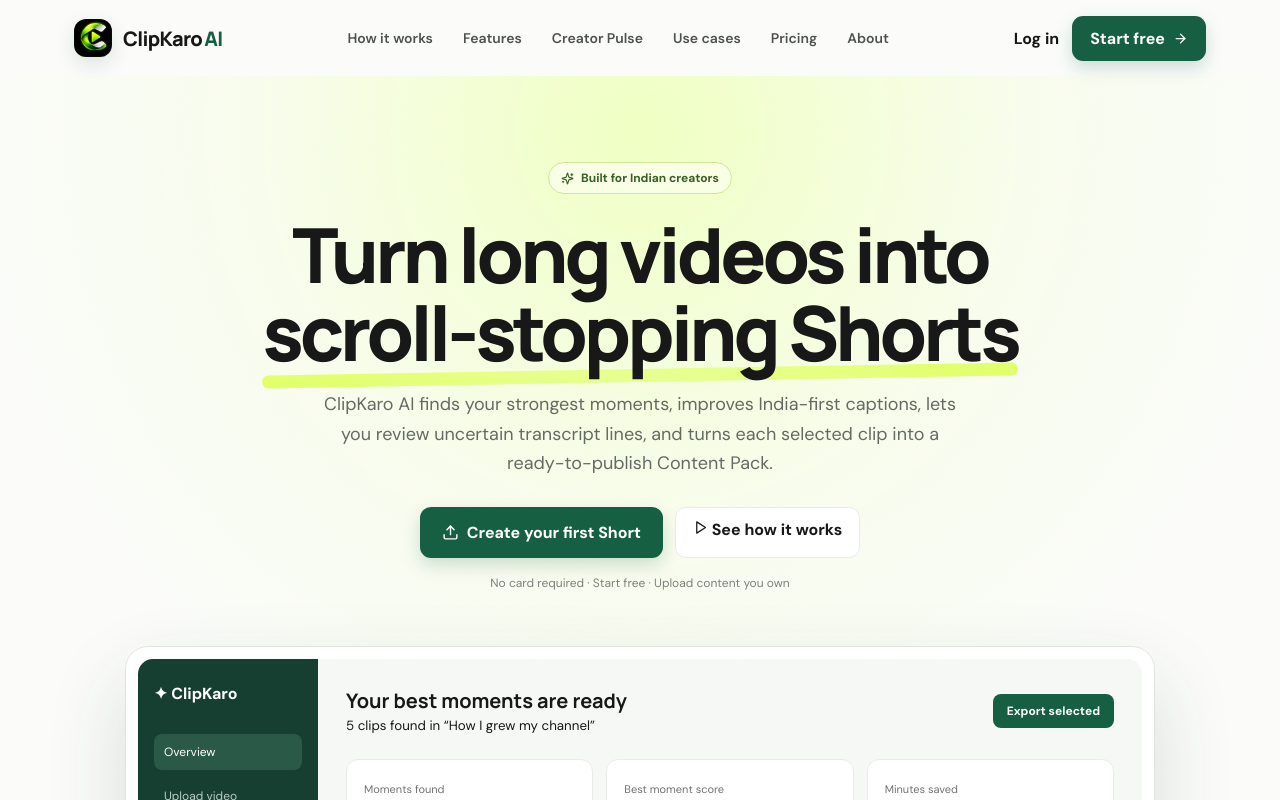
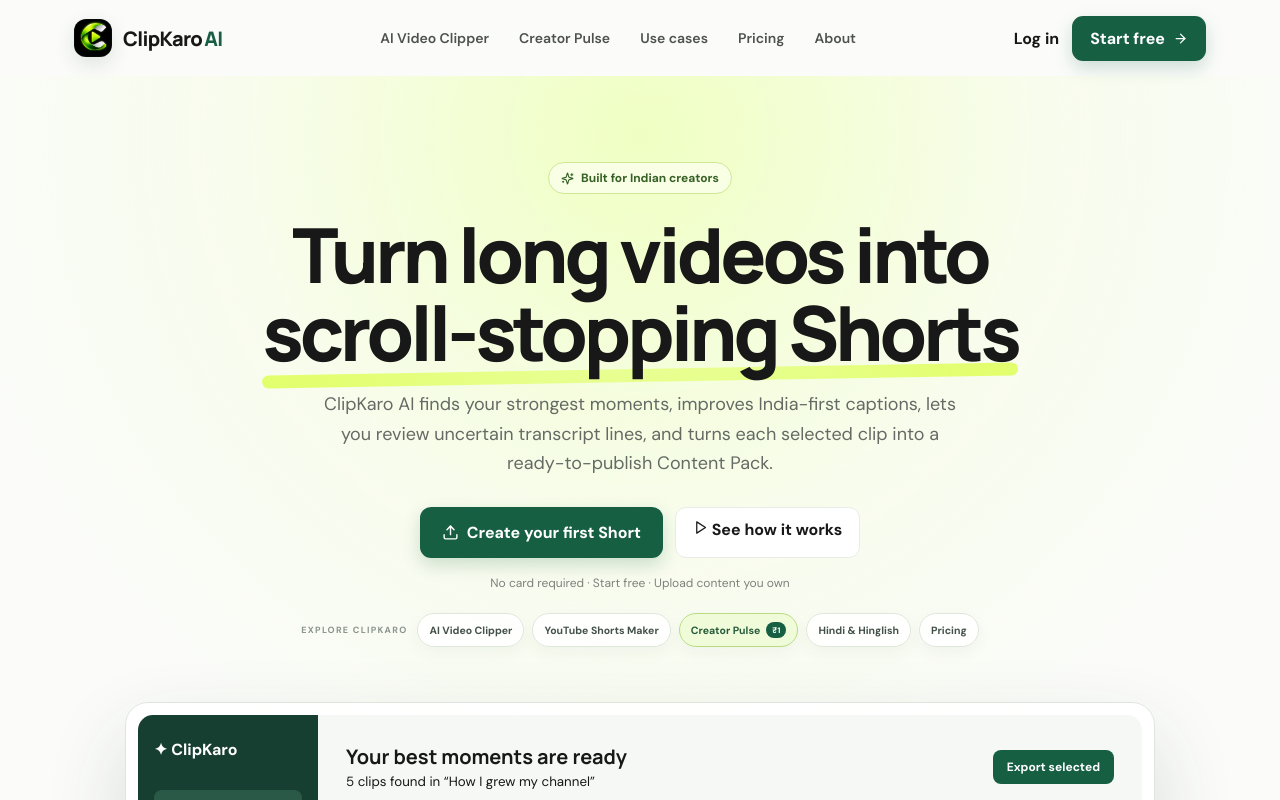
Before and after one commit to faikmulla6-cpu/Clipkaro, a Next.js app in the folder frontend/: page / in a window 1280 px wide. Shown: the top 800 px of the page. Built offline with nearby package versions, Linux system fonts and the light colour scheme; no server answers.

Commit message:
seo: expose ClipKaro product family above the fold

```diff
--- a/frontend/app/page.tsx
+++ b/frontend/app/page.tsx
@@ -47,6 +47,14 @@ export const metadata: Metadata = {
   },
 };
 
+const websiteStructuredData = {
+  "@context": "https://schema.org",
+  "@type": "WebSite",
+  name: "ClipKaro AI",
+  alternateName: ["ClipKaro", "ClipKaroAI"],
+  url: "https://clipkaro.pro/",
+};
+
 const softwareStructuredData = {
   "@context": "https://schema.org",
   "@type": "SoftwareApplication",
@@ -79,13 +87,13 @@ const softwareStructuredData = {
 
 export default function Home() {
   return <div className="landing">
+    <script type="application/ld+json" dangerouslySetInnerHTML={{ __html: JSON.stringify(websiteStructuredData) }} />
     <script type="application/ld+json" dangerouslySetInnerHTML={{ __html: JSON.stringify(softwareStructuredData) }} />
     <nav className="landing-nav">
       <Logo />
       <div className={`nav-links ${home.desktopNavigation}`}>
-        <SmoothAnchorLink href="#how">How it works</SmoothAnchorLink>
-        <SmoothAnchorLink href="#features">Features</SmoothAnchorLink>
-        <SmoothAnchorLink href="#creator-pulse">Creator Pulse</SmoothAnchorLink>
+        <TransitionLink href="/youtube-video-to-shorts-ai">AI Video Clipper</TransitionLink>
+        <TransitionLink href="/youtube-channel-analyzer">Creator Pulse</TransitionLink>
         <SmoothAnchorLink href="#use-cases">Use cases</SmoothAnchorLink>
         <SmoothAnchorLink href="#pricing">Pricing</SmoothAnchorLink>
         <TransitionLink href="/about">About</TransitionLink>
@@ -97,6 +105,14 @@ export default function Home() {
       <MobileLandingMenu />
     </nav>
     <section className="hero"><span className="eyebrow"><Sparkles size={13}/> Built for Indian creators</span><h1>Turn long videos into <span className="lime-underline">scroll-stopping Shorts</span></h1><p>ClipKaro AI finds your strongest moments, improves India-first captions, lets you review uncertain transcript lines, and turns each selected clip into a ready-to-publish Content Pack.</p><div className="hero-actions"><Link className="primary-btn" href="/signup"><Upload size={17}/> Create your first Short</Link><SmoothAnchorLink className="secondary-btn" href="#how"><Play size={15}/> See how it works</SmoothAnchorLink></div><div className="hero-note">No card required · Start free · Upload content you own</div>
+      <div className={home.productRail} aria-label="Explore ClipKaro products">
+        <span>Explore ClipKaro</span>
+        <TransitionLink href="/youtube-video-to-shorts-ai">AI Video Clipper</TransitionLink>
+        <TransitionLink href="/ai-shorts-maker-india">YouTube Shorts Maker</TransitionLink>
+        <TransitionLink href="/youtube-channel-analyzer" className={home.pulseRail}>Creator Pulse <b>₹1</b></TransitionLink>
+        <TransitionLink href="/hindi-video-to-reels">Hindi &amp; Hinglish</TransitionLink>
+        <TransitionLink href="/pricing">Pricing</TransitionLink>
+      </div>
       <div className="hero-product"><div className="mock-window"><div className="mock-side"><div className="mini-logo">✦ ClipKaro</div><div className="mock-nav"><span>Overview</span><span>Upload video</span><span>My projects</span><span>Content Pack</span></div></div><div className="mock-body"><div className="mock-title"><div><h3>Your best moments are ready</h3><small>5 clips found in “How I grew my channel”</small></div><span className="mock-export-label" aria-hidden="true">Export selected</span></div><div className="mock-stats"><div className="mock-stat"><span>Moments found</span><b>05</b></div><div className="mock-stat"><span>Best moment score</span><b>94</b></div><div className="mock-stat"><span>Minutes saved</span><b>47</b></div></div>{["The mistake almost every creator makes", "My simple 3-step growth system"].map((t,i)=><div className="clip-row" key={t}><div className="clip-thumb"><Play size={18}/></div><div className="clip-copy"><b>{t}</b><span>{i?'06:18 – 06:57':'02:10 – 02:46'} · Educational insight</span></div><div className="score">{i?'89':'94'}</div></div>)}</div></div></div>
     </section>
     <div className="trust-strip">Designed for <b>YouTubers · Coaches · Teachers · Podcasters · Local businesses · Agencies</b></div>
@@ -160,6 +176,6 @@ export default function Home() {
         <TransitionLink href="/privacy">See retention details <ArrowRight size={14}/></TransitionLink>
       </div>
     </section>
-    <footer className="landing-footer"><div className="footer-inner" style={{alignItems:"flex-start",gap:20,flexWrap:"wrap"}}><div><Logo light/><p>© 2026 ClipKaro AI. Create responsibly. Built for India.</p></div><div style={{display:"flex",gap:12,flexWrap:"wrap",fontSize:12}}><TransitionLink href="/about">About</TransitionLink><Link href="/contact">Contact</Link>{LEGAL_LINKS.map(([label,href])=><Link key={href} href={href}>{label}</Link>)}</div></div></footer>
+    <footer className="landing-footer"><div className="footer-inner" style={{alignItems:"flex-start",gap:20,flexWrap:"wrap"}}><div><Logo light/><p>© 2026 ClipKaro AI. Create responsibly. Built for India.</p></div><div style={{display:"flex",gap:12,flexWrap:"wrap",fontSize:12,maxWidth:720,justifyContent:"flex-end"}}><TransitionLink href="/youtube-video-to-shorts-ai">AI Video Clipper</TransitionLink><TransitionLink href="/ai-shorts-maker-india">YouTube Shorts Maker</TransitionLink><TransitionLink href="/youtube-channel-analyzer">Creator Pulse</TransitionLink><TransitionLink href="/pricing">Pricing</TransitionLink><TransitionLink href="/about">About</TransitionLink><Link href="/contact">Contact</Link>{LEGAL_LINKS.map(([label,href])=><Link key={href} href={href}>{label}</Link>)}</div></div></footer>
   </div>;
 }
```
